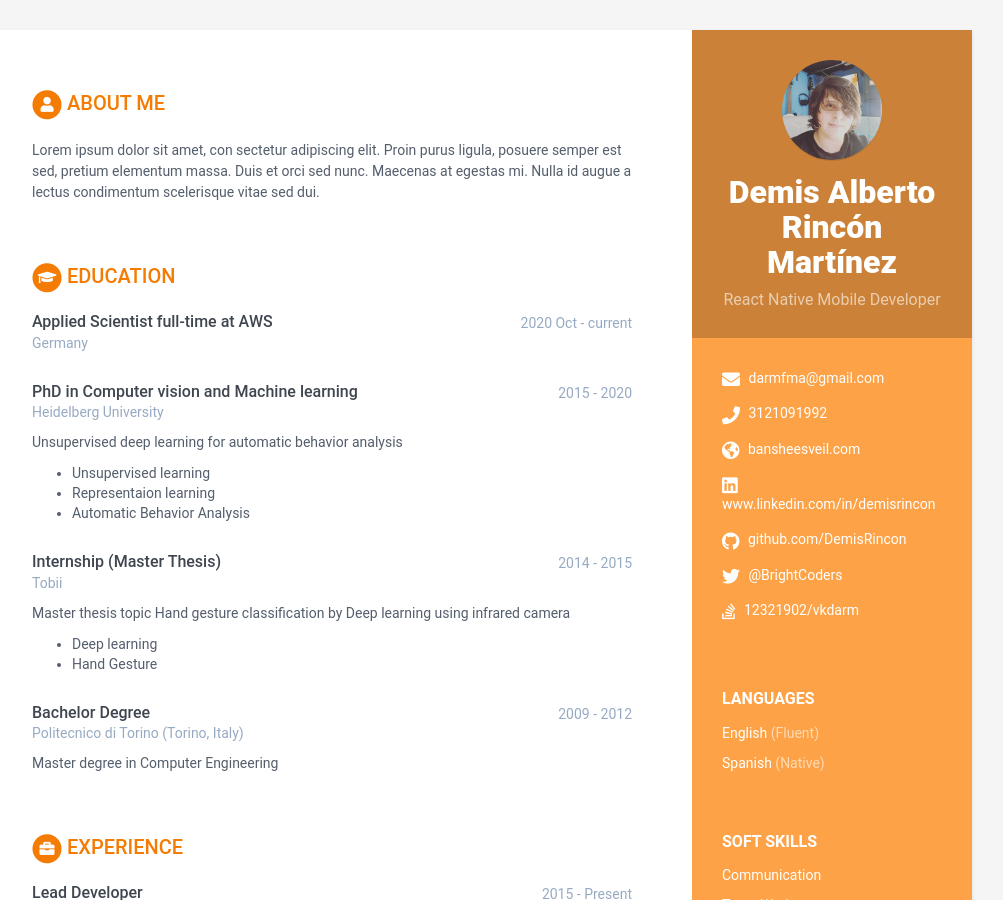
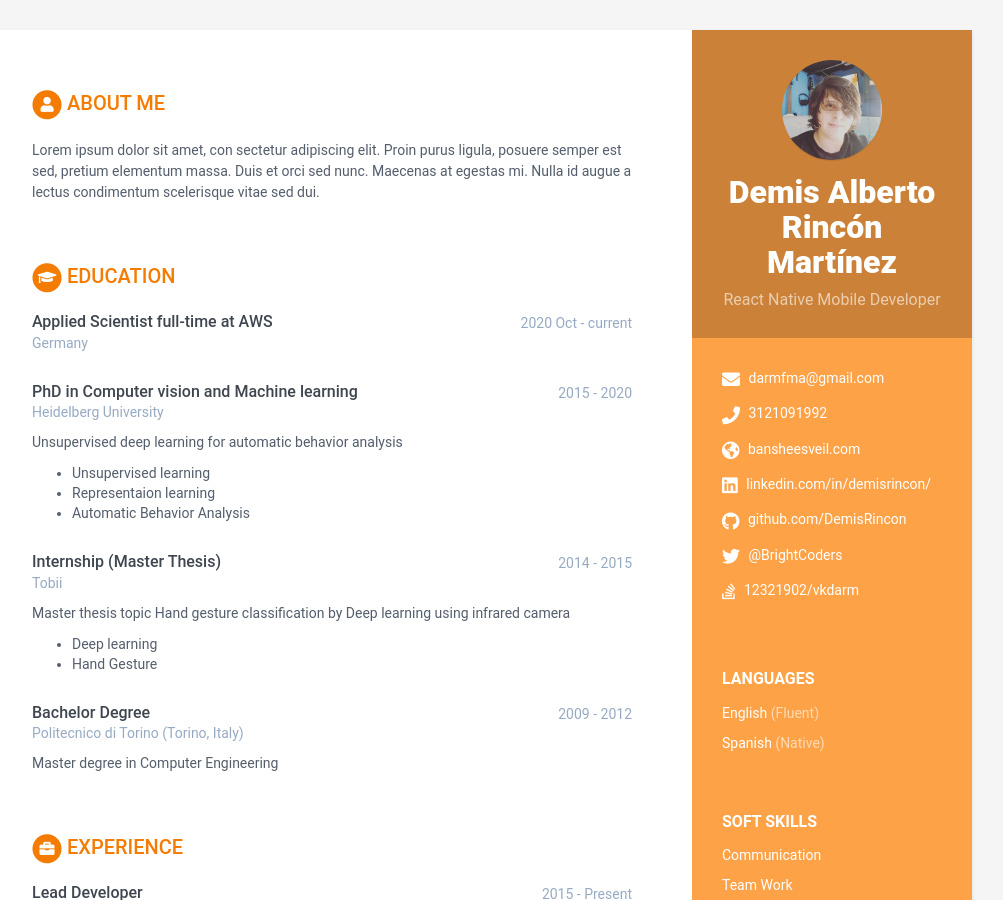
Before and after one commit to BC-MAR-21-RN/kata-resume-DemisRincon, a Jekyll site: the page built from index.html, in a window 1280 px wide and 900 px high. Shown: the whole window, without its empty margins (168-1171 px from the left). Built offline with Jekyll 4.4.1, drawn with Linux system fonts in a browser that asks for light colours.

Commit message:
correction of links

```diff
--- a/_data/data.yml
+++ b/_data/data.yml
@@ -15,7 +15,7 @@ sidebar:
   email: darmfma@gmail.com
   phone: 3121091992
   website: bansheesveil.com # No agregar http://
-  linkedin: www.linkedin.com/in/demisrincon
+  linkedin: linkedin.com/in/demisrincon/
   github: github.com/DemisRincon
   gitlab:
   bitbucket:
```
